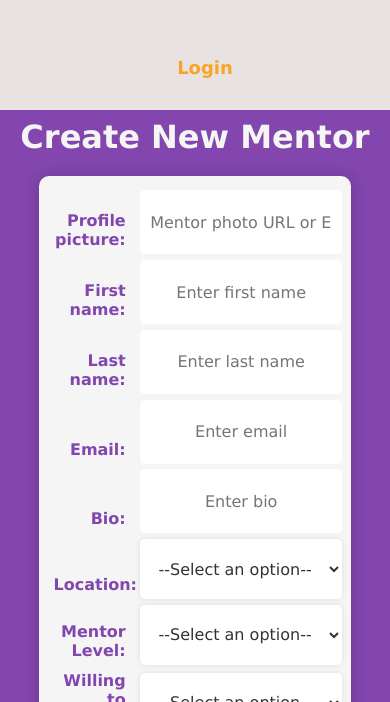
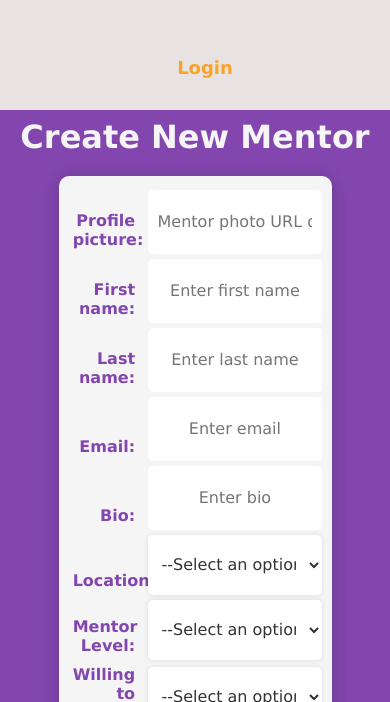
Before and after one commit to SheCodesAus/select_stars_group_2023_frontend, a React (Vite) app in the folder selectstars/: page /mentor in a window 390 px wide. Shown: the part 142-844 px from the top of the page. Built offline with nearby package versions, Linux system fonts and the light colour scheme; no server answers.

Commit message:
form size reduced + responsive nav improved

```diff
--- a/selectstars/src/components/CreateMentorForm/createMentorForm.css
+++ b/selectstars/src/components/CreateMentorForm/createMentorForm.css
@@ -19,7 +19,7 @@
 
 .mentor-page form {
     margin: 20px auto;
-    max-width: 80%;
+    max-width: 70%;
     padding: 3%;
     border-radius: 10px;
     box-shadow: 0 2px 15px rgb(0 0 0 / 20%);
--- a/selectstars/src/components/Nav/nav.css
+++ b/selectstars/src/components/Nav/nav.css
@@ -83,7 +83,11 @@
   background-color: transparent;
 }
 
-@media screen and (max-width: 768px) {
+@media screen and (max-width: 871px) {
+  .logo {
+    display: none;
+  }
+
   .main-nav-container {
     flex-wrap: wrap;
     justify-content: center;
```
